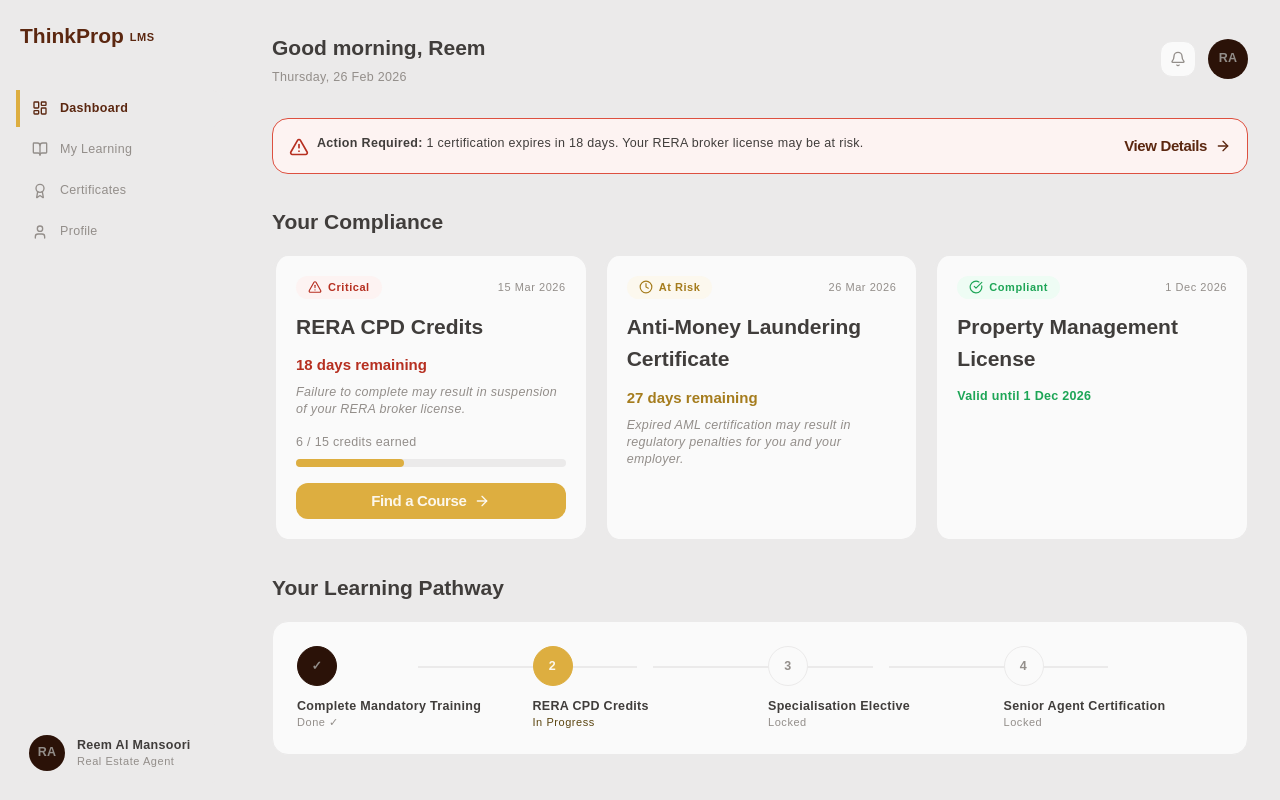
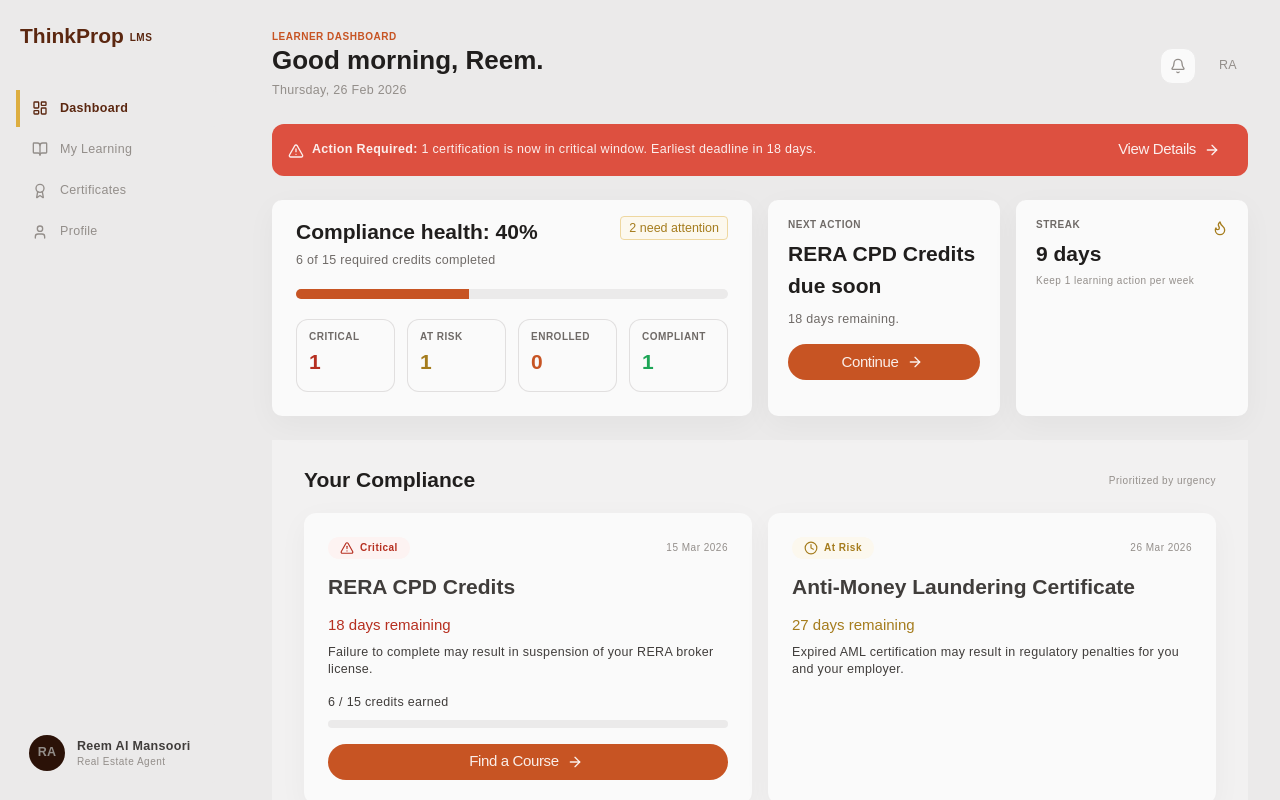
Before and after one commit to Gianeo/thinkprop, a Next.js app: page /learner/dashboard in a window 1280 px wide. Shown: the top 800 px of the page. Built offline with nearby package versions, Linux system fonts and the light colour scheme; a web font is replaced by a local one.

Commit message:
Learning 26/02/26

```diff
--- a/app/learner/dashboard/page.tsx
+++ b/app/learner/dashboard/page.tsx
@@ -3,10 +3,18 @@
 import { useMemo, useState } from 'react'
 import { useEffect } from 'react'
 import { useRouter } from 'next/navigation'
-import { AlertTriangle, ArrowRight, Bell } from 'lucide-react'
+import {
+  AlertTriangle,
+  ArrowRight,
+  Bell,
+  CheckCircle2,
+  Flame,
+} from 'lucide-react'
 import ComplianceCard from '@/components/shared/ComplianceCard'
 import SidebarNav from '@/components/shared/SidebarNav'
 import { Button } from '@/components/ui/button'
+import { Badge } from '@/components/ui/badge'
+import { Card, CardContent } from '@/components/ui/card'
 import { complianceItems, learnerProfile } from '@/lib/mockData'
 import { ComplianceState } from '@/lib/types'
 
@@ -69,16 +77,32 @@ export default function LearnerDashboardPage() {
   )
 
   const criticalCount = datedItems.filter((item) => item.state === 'CRITICAL').length
+  const atRiskCount = datedItems.filter((item) => item.state === 'AT_RISK').length
+  const compliantCount = datedItems.filter((item) => item.state === 'COMPLIANT').length
+  const enrolledCount = datedItems.filter((item) => item.state === 'ENROLLED').length
+
+  const totalCreditsRequired = datedItems.reduce((sum, item) => sum + (item.creditsRequired ?? 0), 0)
+  const totalCreditsEarned = datedItems.reduce((sum, item) => sum + (item.creditsEarned ?? 0), 0)
+  const progressPercent =
+    totalCreditsRequired > 0 ? Math.round((totalCreditsEarned / totalCreditsRequired) * 100) : 0
+
+  const nextDue = datedItems
+    .filter((item) => item.daysRemaining !== null && (item.state === 'CRITICAL' || item.state === 'AT_RISK'))
+    .sort((a, b) => (a.daysRemaining ?? Number.POSITIVE_INFINITY) - (b.daysRemaining ?? Number.POSITIVE_INFINITY))[0]
+
+  const streakDays = 9
+  const attentionCount = criticalCount + atRiskCount
 
   return (
     <div className="min-h-screen bg-level-0">
       <SidebarNav variant="learner" activePath="/learner/dashboard" />
 
       <main className="animate-in fade-in duration-200 md:ml-60 pt-16 md:pt-0">
-        <div className="space-y-8 p-8">
+        <div className="space-y-6 p-6 md:p-8">
           <header className="flex flex-col gap-4 md:flex-row md:items-center md:justify-between">
             <div>
-              <h1 className="font-heading type-title-sm font-bold text-default">Good morning, {learnerProfile.firstName}</h1>
+              <p className="type-title-upper text-primary-default">Learner Dashboard</p>
+              <h1 className="type-title">Good morning, {learnerProfile.firstName}.</h1>
               <p className="mt-1 type-body-sm text-muted">
                 {new Intl.DateTimeFormat('en-AE', {
                   weekday: 'long',
@@ -92,26 +116,27 @@ export default function LearnerDashboardPage() {
               <Button variant="outline" size="icon" withIcon="only" className="rounded-lg border border-wire-border bg-level-2 p-2.5 text-muted">
                 <Bell className="h-5 w-5" />
               </Button>
-              <div className="flex h-10 w-10 items-center justify-center rounded-full bg-brand-navy type-body-sm font-semibold text-muted">
+              <div className="flex h-10 w-10 items-center justify-center rounded-full type-body-sm text-muted">
                 {learnerProfile.initials}
               </div>
             </div>
           </header>
 
           {criticalCount > 0 && (
-            <section className="flex flex-col gap-3 rounded-xl border border-state-critical bg-state-critical-bg p-4 md:flex-row md:items-center md:justify-between">
+            <section className="flex flex-col gap-3 rounded-lg bg-destructive pl-4 pr-2 py-2 md:flex-row md:items-center md:justify-between">
               <div className="flex items-start gap-2">
-                <AlertTriangle className="mt-0.5 h-5 w-5 text-destructive-default" />
-                <p className="type-body-sm text-default">
-                  <span className="font-semibold">Action Required:</span> 1 certification expires in 18 days. Your RERA broker
-                  license may be at risk.
+                <AlertTriangle className="mt-0.5 size-4 text-contrast" />
+                <p className="type-body-sm text-contrast">
+                  <span className="font-semibold">Action Required:</span> {criticalCount} certification
+                  {criticalCount > 1 ? 's are' : ' is'} now in critical window.
+                  {nextDue?.daysRemaining ? ` Earliest deadline in ${nextDue.daysRemaining} days.` : ''}
                 </p>
               </div>
               <Button
                 variant="link"
                 withIcon="after"
                 onClick={() => router.push('/learner/compliance/rera-cpd')}
-                className="h-auto p-0 type-body-sm font-semibold text-primary-loud hover:no-underline"
+                className="text-contrast"
               >
                 View Details
                 <ArrowRight size={14} />
@@ -119,9 +144,88 @@ export default function LearnerDashboardPage() {
             </section>
           )}
 
-          <section>
-            <h2 className="mb-4 font-heading type-title-sm font-semibold text-default">Your Compliance</h2>
-            <div className="grid grid-cols-1 gap-4 md:grid-cols-3">
+          <section className="grid grid-cols-1 gap-4 xl:grid-cols-4">
+            <Card className="xl:col-span-2">
+              <CardContent className="p-6 pt-4">
+                <div className="flex flex-wrap items-start justify-between gap-4">
+                  <div>
+                    <h2 className="type-title-sm text-loud">Compliance health: {progressPercent}%</h2>
+                    <p className="mt-1 type-body-sm text-calm">
+                      {totalCreditsEarned} of {totalCreditsRequired} required credits completed
+                    </p>
+                  </div>
+                  <Badge variant={attentionCount > 0 ? 'warning' : 'success'} size="base">
+                    {attentionCount > 0 ? `${attentionCount} need attention` : 'All on track'}
+                  </Badge>
+                </div>
+
+                <div className="mt-5 h-2.5 w-full overflow-hidden rounded-full bg-neutral-weaker">
+                  <div className="h-full bg-primary-strong transition-all" style={{ width: `${progressPercent}%` }} />
+                </div>
+
+                <div className="mt-5 grid grid-cols-2 gap-3 md:grid-cols-4">
+                  <div className="rounded-lg border border-weak bg-level-1 p-3">
+                    <p className="type-title-upper">Critical</p>
+                    <p className="mt-1 type-title-sm text-destructive-default">{criticalCount}</p>
+                  </div>
+                  <div className="rounded-lg border border-weak bg-level-1 p-3">
+                    <p className="type-title-upper">At Risk</p>
+                    <p className="mt-1 type-title-sm text-warning-default">{atRiskCount}</p>
+                  </div>
+                  <div className="rounded-lg border border-weak bg-level-1 p-3">
+                    <p className="type-title-upper">Enrolled</p>
+                    <p className="mt-1 type-title-sm text-primary-default">{enrolledCount}</p>
+                  </div>
+                  <div className="rounded-lg border border-weak bg-level-1 p-3">
+                    <p className="type-title-upper">Compliant</p>
+                    <p className="mt-1 type-title-sm text-success-default">{compliantCount}</p>
+                  </div>
+                </div>
+              </CardContent>
+            </Card>
+
+              <Card>
+                <CardContent className="p-5">
+                  <p className="type-title-upper">Next Action</p>
+                  <h3 className="mt-2 type-title-sm text-loud">
+                    {nextDue ? `${nextDue.title} due soon` : 'No urgent compliance action'}
+                  </h3>
+                  <p className="mt-2 type-body-sm text-calm">
+                    {nextDue?.daysRemaining !== null && nextDue?.daysRemaining !== undefined
+                      ? `${nextDue.daysRemaining} days remaining.`
+                      : 'Focus on elective progress this week.'}
+                  </p>
+                  <Button
+                    className="mt-4 w-full"
+                    withIcon="after"
+                    onClick={() => router.push('/learner/compliance/rera-cpd')}
+                  >
+                    Continue
+                    <ArrowRight size={14} />
+                  </Button>
+                </CardContent>
+              </Card>
+
+              <Card>
+                <CardContent className="p-5">
+                  <div className="flex items-start justify-between gap-3">
+                    <div>
+                      <p className="type-title-upper">Streak</p>
+                      <p className="mt-2 type-title-sm text-loud">{streakDays} days</p>
+                      <p className="mt-1 type-caption text-muted">Keep 1 learning action per week</p>
+                    </div>
+                    <Flame className="h-4 w-4 text-warning-default" />
+                  </div>
+                </CardContent>
+              </Card>
+          </section>
+
+          <section className='p-8 pt-6 bg-level-1'>
+            <div className="mb-4 flex items-center justify-between gap-3">
+              <h2 className="type-title-sm">Your Compliance</h2>
+              <p className="type-caption text-muted">Prioritized by urgency</p>
+            </div>
+            <div className="grid grid-cols-1 gap-4 lg:grid-cols-2 2xl:grid-cols-3">
               {datedItems.map((item) => (
                 <ComplianceCard
                   key={item.id}
@@ -137,8 +241,14 @@ export default function LearnerDashboardPage() {
           </section>
 
           <section className="hidden md:block">
-            <h2 className="mb-4 font-heading type-title-sm font-semibold text-default">Your Learning Pathway</h2>
-            <div className="rounded-xl border border-wire-border bg-level-2 p-6">
+            <div className="mb-4 flex items-center justify-between gap-3">
+              <h2 className="type-title-sm">Your Learning Pathway</h2>
+              <Badge variant="primary" size="base" className="gap-1">
+                <CheckCircle2 className="h-3.5 w-3.5" />
+                1 of 4 milestones completed
+              </Badge>
+            </div>
+            <div className="rounded-lg border border-wire-border bg-level-2 p-6">
               <div className="grid grid-cols-4 gap-4">
                 {[
                   { step: '1', label: 'Complete Mandatory Training', state: 'done', helper: 'Done ✓' },
@@ -149,18 +259,18 @@ export default function LearnerDashboardPage() {
                   <div key={item.step} className="relative">
                     {index < 3 && <div className="absolute left-[55%] top-5 h-0.5 w-full bg-wire-border" />}
                     <div
-                      className={`relative z-10 flex h-10 w-10 items-center justify-center rounded-full border type-body-sm font-semibold ${
+                      className={`relative z-10 flex h-10 w-10 items-center justify-center rounded-full border type-body-sm ${
                         item.state === 'done'
-                          ? 'border-brand-navy bg-brand-navy text-muted'
+                          ? 'border-primary text-primary'
                           : item.state === 'progress'
-                            ? 'border-brand-amber bg-brand-amber text-contrast'
-                            : 'border-wire-border bg-level-2 text-muted'
+                            ? 'border-primary-weak bg-primary-weaker text-primary-default'
+                            : 'border-border bg-level-2 text-muted'
                       }`}
                     >
                       {item.state === 'done' ? '✓' : item.step}
                     </div>
-                    <p className="mt-3 type-body-sm font-semibold text-default">{item.label}</p>
-                    <p className={`type-caption ${item.state === 'progress' ? 'text-warning-loud' : 'text-muted'}`}>{item.helper}</p>
+                    <p className="mt-3 type-body-sm">{item.label}</p>
+                    <p className={`type-caption ${item.state === 'progress' ? 'text-primary-loud' : 'text-muted'}`}>{item.helper}</p>
                   </div>
                 ))}
               </div>
--- a/components/shared/ComplianceCard.tsx
+++ b/components/shared/ComplianceCard.tsx
@@ -2,6 +2,7 @@ import { ArrowRight } from 'lucide-react'
 import UrgencyBadge from '@/components/shared/UrgencyBadge'
 import { Button } from '@/components/ui/button'
 import { ComplianceItem } from '@/lib/types'
+import { Card } from '../ui/card'
 
 interface ComplianceCardProps {
   item: ComplianceItem
@@ -31,38 +32,38 @@ export default function ComplianceCard({ item, onCtaClick }: ComplianceCardProps
       : 0
 
   return (
-    <article className={`rounded-xl border border-wire-border border-l-4 bg-level-2 p-5 ${borderStateMap[item.state]}`}>
+    <Card className={`rounded-lg bg-level-2 p-6 ${borderStateMap[item.state]}`}>
       <div className="mb-3 flex items-center justify-between gap-3">
         <UrgencyBadge state={item.state} />
-        <span className="font-mono type-caption text-muted">{item.expiryDate}</span>
+        <span className="type-caption">{item.expiryDate}</span>
       </div>
 
-      <h3 className="mb-3 font-heading type-title-sm font-semibold text-default">{item.title}</h3>
+      <h3 className="mb-3 type-title-sm text-default">{item.title}</h3>
 
       {(item.state === 'CRITICAL' || item.state === 'AT_RISK') && (
         <div className="mb-4 space-y-2">
           {item.daysRemaining !== null && (
-            <p className={`font-mono type-body font-bold ${textStateMap[item.state]}`}>
+            <p className={`type-body ${textStateMap[item.state]}`}>
               {item.daysRemaining} days remaining
             </p>
           )}
-          <p className="type-body-sm italic text-muted">{item.consequence}</p>
+          <p className="type-body-sm">{item.consequence}</p>
         </div>
       )}
 
       {item.state === 'ENROLLED' && (
-        <p className="mb-4 type-body-sm font-semibold text-primary-default">In Progress — Session on {item.expiryDate}</p>
+        <p className="mb-4 type-body-sm text-primary-default">In Progress — Session on {item.expiryDate}</p>
       )}
 
-      {item.state === 'COMPLIANT' && <p className="mb-4 type-body-sm font-semibold text-success-default">Valid until {item.expiryDate}</p>}
+      {item.state === 'COMPLIANT' && <p className="mb-4 type-body-sm text-success-default">Valid until {item.expiryDate}</p>}
 
       {item.creditsRequired && item.creditsEarned !== undefined && (
         <div className="mb-4 space-y-2">
-          <p className="type-body-sm text-muted">
+          <p className="type-body-sm">
             {item.creditsEarned} / {item.creditsRequired} credits earned
           </p>
           <div className="h-2 rounded-full bg-wire-border">
-            <div className="h-2 rounded-full bg-brand-amber" style={{ width: `${progress}%` }} />
+            <div className="h-2 rounded-full" style={{ width: `${progress}%` }} />
           </div>
         </div>
       )}
@@ -71,12 +72,12 @@ export default function ComplianceCard({ item, onCtaClick }: ComplianceCardProps
         <Button
           withIcon="after"
           onClick={onCtaClick}
-          className="w-full rounded-lg bg-brand-amber px-4 py-2.5 font-semibold text-contrast hover:bg-warning-strong"
+          className="w-full"
         >
           Find a Course
           <ArrowRight size={14} />
         </Button>
       )}
-    </article>
+    </Card>
   )
 }
--- a/components/ui/button.tsx
+++ b/components/ui/button.tsx
@@ -16,7 +16,7 @@ const buttonVariants = cva(
         outline:
           "border border-input bg-background/0 text-loud hover:bg-accent hover:text-default",
         secondary:
-          "bg-secondary text-default hover:bg-secondary/80",
+          "border border-primary-base bg-background/0 text-primary-default hover:bg-primary-weakest hover:text-primary-loud",
         ghost: "text-loud hover:bg-accent hover:text-default",
         link: "text-primary-default underline-offset-4 hover:underline",
       },
--- a/tailwind.config.ts
+++ b/tailwind.config.ts
@@ -145,7 +145,7 @@ const config: Config = {
         },
       },
       fontSize: {
-        xs: '11px',
+        xs: '10px',
         sm: '12.5px',
         base: '15px',
         lg: '21px',
```
